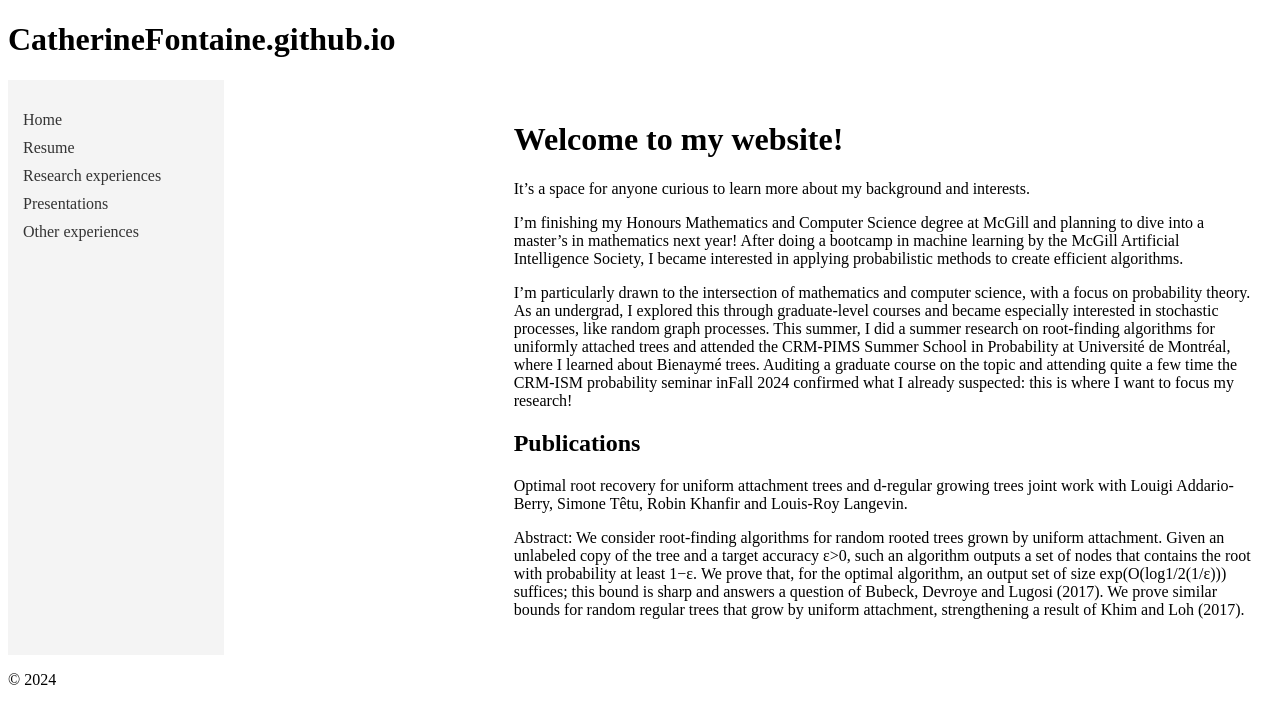
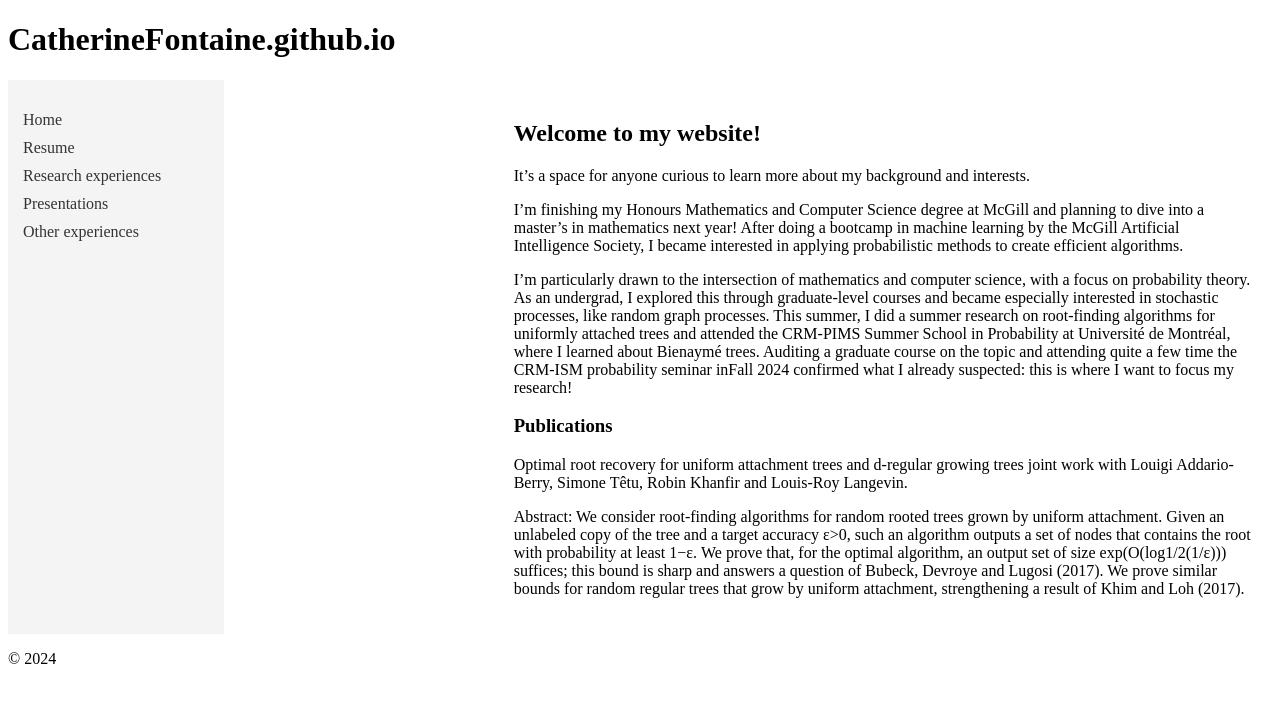
Before and after one commit to CatherineFontaine/CatherineFontaine.github.io, a Jekyll site: the page built from index.md, in a window 1280 px wide. Shown: the top 724 px of the page. Built offline with Jekyll 4.4.1, drawn with Linux system fonts in a browser that asks for light colours.

```diff
--- a/index.md
+++ b/index.md
@@ -3,14 +3,14 @@ layout: default
 title: Home
 ---
 
-# Welcome to my website!
+## Welcome to my website!
 It’s a space for anyone curious to learn more about my background and interests.
 
 I’m finishing my Honours Mathematics and Computer Science degree at McGill and planning to dive into a master’s in mathematics next year! After doing a bootcamp in machine learning by the McGill Artificial Intelligence Society, I became interested in applying probabilistic methods to create efficient algorithms.
 
 I’m particularly drawn to the intersection of mathematics and computer science, with a focus on probability theory. As an undergrad, I explored this through graduate-level courses and became especially interested in stochastic processes, like random graph processes. This summer, I did a summer research on root-finding algorithms for uniformly attached trees and attended the CRM-PIMS Summer School in Probability at Université de Montréal, where I learned about Bienaymé trees. Auditing a graduate course on the topic and attending quite a few time the CRM-ISM probability seminar  inFall 2024 confirmed what I already suspected: this is where I want to focus my research!
 
-## Publications
+### Publications
 
 Optimal root recovery for uniform attachment trees and d-regular growing trees joint work with Louigi Addario-Berry, Simone Têtu, Robin Khanfir and Louis-Roy Langevin.
 
```
